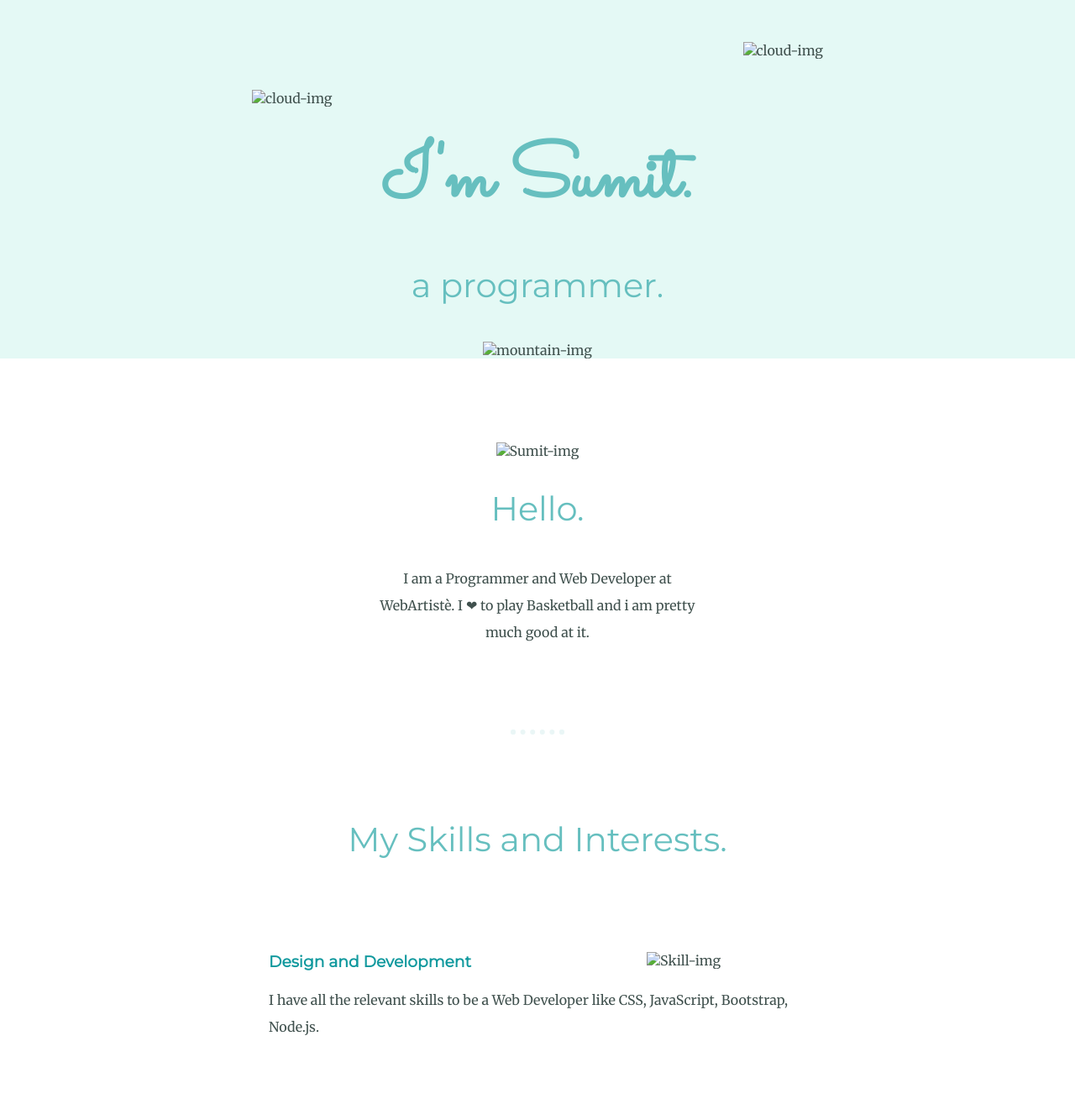
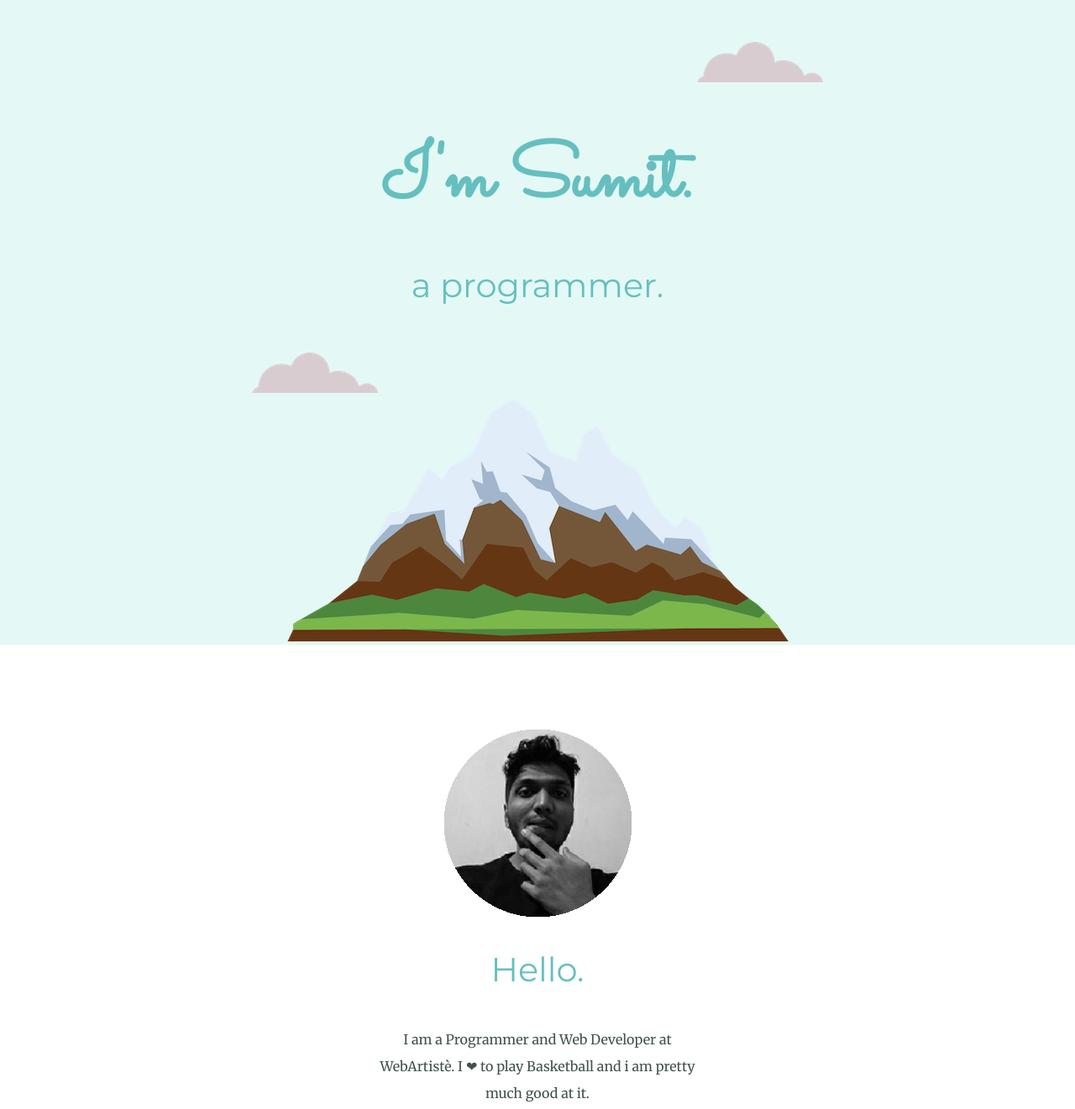
Before and after one commit to SumitChavan1498/mycv, a plain HTML site: page index.html in a window 1280 px wide. Shown: the top 1321 px of the page at 84% size. Drawn offline with Linux system fonts and the light colour scheme; files that its build step writes are made by us from their sources.

Commit message:
Update index.html

```diff
--- a/index.html
+++ b/index.html
@@ -4,22 +4,22 @@
 <head>
   <meta charset="utf-8">
   <title>Súmit Chavan - a web designer and developer</title>
-  <link rel="stylesheet" href="css/styles.css">
+  <link rel="stylesheet" href="styles.css">
   <link rel="icon" href="farmer.png">
   <link href="https://fonts.googleapis.com/css?family=Merriweather|Montserrat|Sacramento" rel="stylesheet">
 </head>
 
 <body>
   <div class="top-container">
-    <img class="top-cloud" src="images/cloud.png" alt="cloud-img">
+    <img class="top-cloud" src="cloud.png" alt="cloud-img">
     <h1>I'm Sumit.</h1>
     <h2>a programmer.</h2>
-    <img class="bottom-cloud" src="images/cloud.png" alt="cloud-img">
-    <img src="images/mountain.png" alt="mountain-img">
+    <img class="bottom-cloud" src="cloud.png" alt="cloud-img">
+    <img src="mountain.png" alt="mountain-img">
   </div>
   <div class="middle-container">
     <div class="profile">
-      <img class="sumit" src="images/Sumit.png" alt="Sumit-img">
+      <img class="sumit" src="Sumit.png" alt="Sumit-img">
       <h2>Hello.</h2>
       <p class="intro">I am a Programmer and Web Developer at WebArtistè. I ❤ to play Basketball and i am pretty much good at it.</p>
     </div>
@@ -27,12 +27,12 @@
     <div class="skills">
       <h2>My Skills and Interests.</h2>
       <div class="skill-row">
-        <img class="laptop" src="images/laptop.png" alt="Skill-img">
+        <img class="laptop" src="laptop.png" alt="Skill-img">
         <h3>Design and Development </h3>
         <p>I have all the relevant skills to be a Web Developer like CSS, JavaScript, Bootstrap, Node.js.</p>
       </div>
       <div class="skill-row">
-        <img class="basketball" src="images/Basketball.png" alt="Skill-img">
+        <img class="basketball" src="Basketball.png" alt="Skill-img">
         <h3>Pro-Baller</h3>
         <p>I enjoy playing Basketball in my leisure time and binge-watch my favourite TV Series.</p>
       </div>
```
